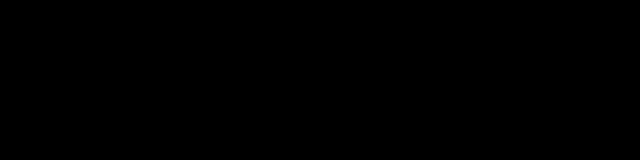
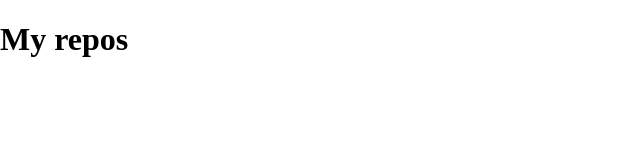
Before and after one commit to pawelkochowicz/API-test, a website: page src/content/index.html in a window 1280 px wide. Shown: the whole page, without its empty margins (0-640 px from the left). Drawn offline with nearby package versions, Linux system fonts and the light colour scheme; files that its build step writes are made by us from their sources.

Commit message:
feat:simple HTML structure

```diff
--- a/src/content/index.html
+++ b/src/content/index.html
@@ -12,9 +12,9 @@
     <!-- OPTIONAL description. 2-4 sentences. -->
     <meta property="og:description" content="Create only for learning " />
     <!-- full url with http(s) ie. https://maciejkorsan.github.io/my-repo/ -->
-    <meta property="og:url" content="" />
+    <meta property="og:url" content="https://pawelkochowicz.github.io/API-test/" />
     <!-- full url to the image with http(s) ie. https://maciejkorsan.github.io/my-repo/assets/img/fb.png. Facebook suggests at least 1200 x 630. -->
-    <meta property="og:image" content="https://maciejkorsan.com/wtf-gulp-starter/assets/img/cover.png" />
+    <meta property="og:image" content="" />
 
     <link rel="manifest" href="manifest.json" />
     <meta name="apple-mobile-web-app-capable" content="yes" />
@@ -33,6 +33,12 @@
     <link rel="stylesheet" href="css/main.css" />
   </head>
   <body>
+    <main>
+        <h1 class="repos">My repos</h1>
+<ul class="list">
+
+</ul>
+    </main>
 
 
     <script src="js/main.js"></script>
--- a/src/js/main.js
+++ b/src/js/main.js
@@ -15,6 +15,3 @@ if ('serviceWorker' in navigator) {
 }
 
 // place your code below
-
-
-console.log(`Hello world!`);
--- a/src/scss/main.scss
+++ b/src/scss/main.scss
@@ -11,5 +11,5 @@ html {
 }
 
 body {
-  background: black;
+  background: rgb(255, 255, 255);
 }
```
Also changed, not shown: src/pwa/manifest.json.
